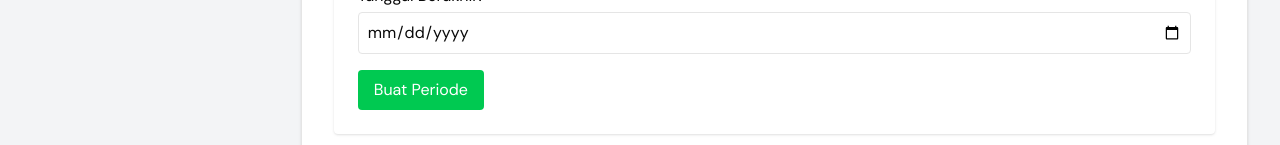
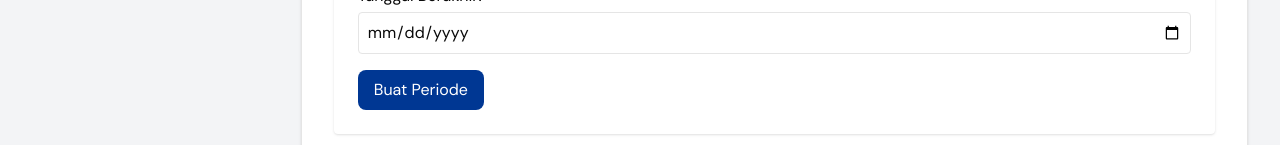
Before and after one commit to madzul/bankes_IOM-ITB, a Next.js app: page /admin/period in a window 1280 px wide. Shown: the part 807-952 px from the top of the page. Built offline with nearby package versions, Linux system fonts and the light colour scheme; no server answers; the database is empty.

Commit message:
style: button color

```diff
--- a/src/app/admin/period/page.tsx
+++ b/src/app/admin/period/page.tsx
@@ -4,7 +4,6 @@ import SidebarAdmin from "@/app/components/layout/sidebaradmin";
 import { Card } from "@/components/ui/card";
 import { useState, useEffect } from "react";
 
-// Define the Period interface
 interface Period {
   period_id: number;
   period: string;
@@ -79,13 +78,11 @@ export default function PeriodPage() {
         <h1 className="text-2xl font-bold mb-6">Periode Bantuan Kesejahteraan</h1>
 
         <Card className="p-8 w-full">
-          {/* Current Period */}
           <div className="bg-white p-6 rounded shadow mb-6">
             <h2 className="text-xl font-bold mb-4">Periode Sekarang:</h2>
             <p>{currentPeriod?.period || "Tidak ada periode aktif"}</p>
           </div>
 
-          {/* List of Periods */}
           <div className="bg-white p-6 rounded shadow mb-6">
             <h2 className="text-xl font-bold mb-4">Daftar Periode</h2>
             <table className="w-full border-collapse">
@@ -107,7 +104,7 @@ export default function PeriodPage() {
                       {currentPeriod?.period_id !== p.period_id && (
                         <button
                           onClick={() => setCurrent(p.period_id)}
-                          className="px-2 py-1 bg-blue-500 text-white rounded"
+                          className="bg-[#003793] text-white px-2 py-1 rounded-md hover:bg-[#b5c3e1]"
                         >
                           Set Current
                         </button>
@@ -119,7 +116,6 @@ export default function PeriodPage() {
             </table>
           </div>
 
-          {/* Create New Period */}
           <div className="bg-white p-6 rounded shadow">
             <h2 className="text-xl font-bold mb-4">Buat Periode Baru</h2>
             <div className="mb-4">
@@ -157,7 +153,7 @@ export default function PeriodPage() {
             </div>
             <button
               onClick={createPeriod}
-              className="px-4 py-2 bg-green-500 text-white rounded"
+              className="bg-[#003793] text-white px-4 py-2 rounded-md hover:bg-[#b5c3e1]"
             >
               Buat Periode
             </button>
```
